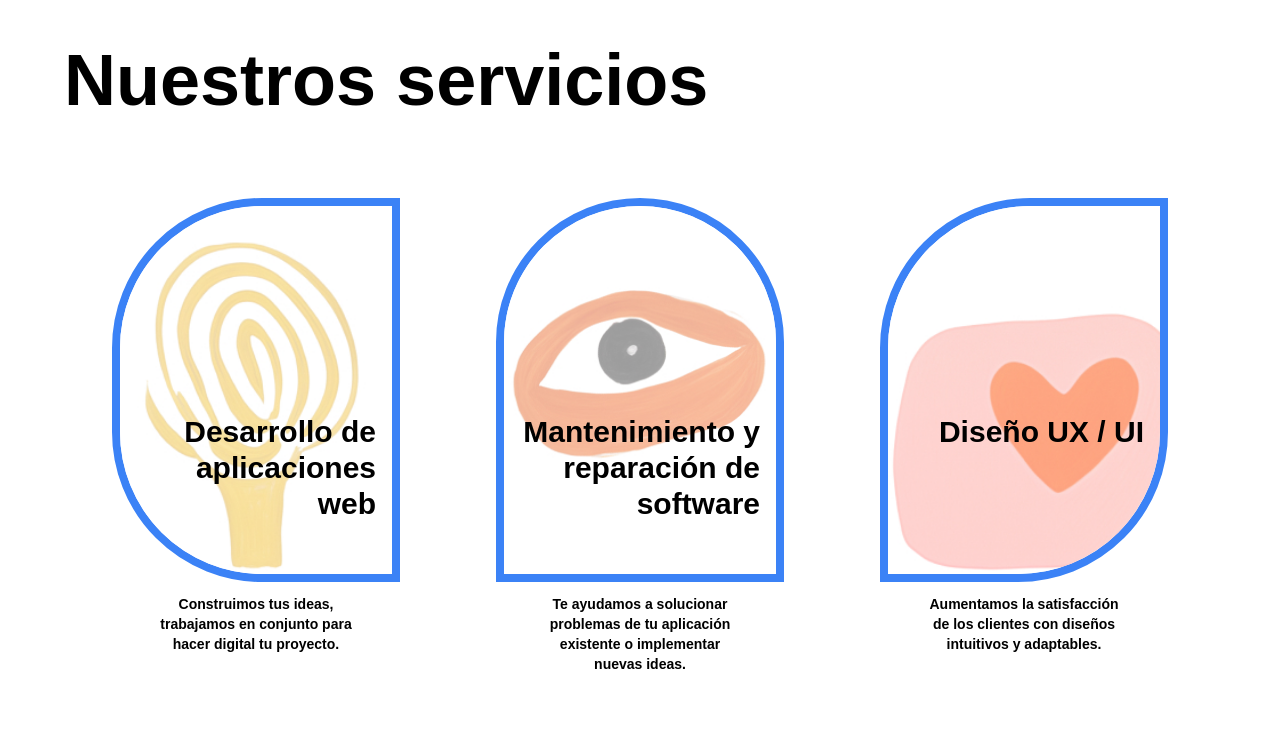
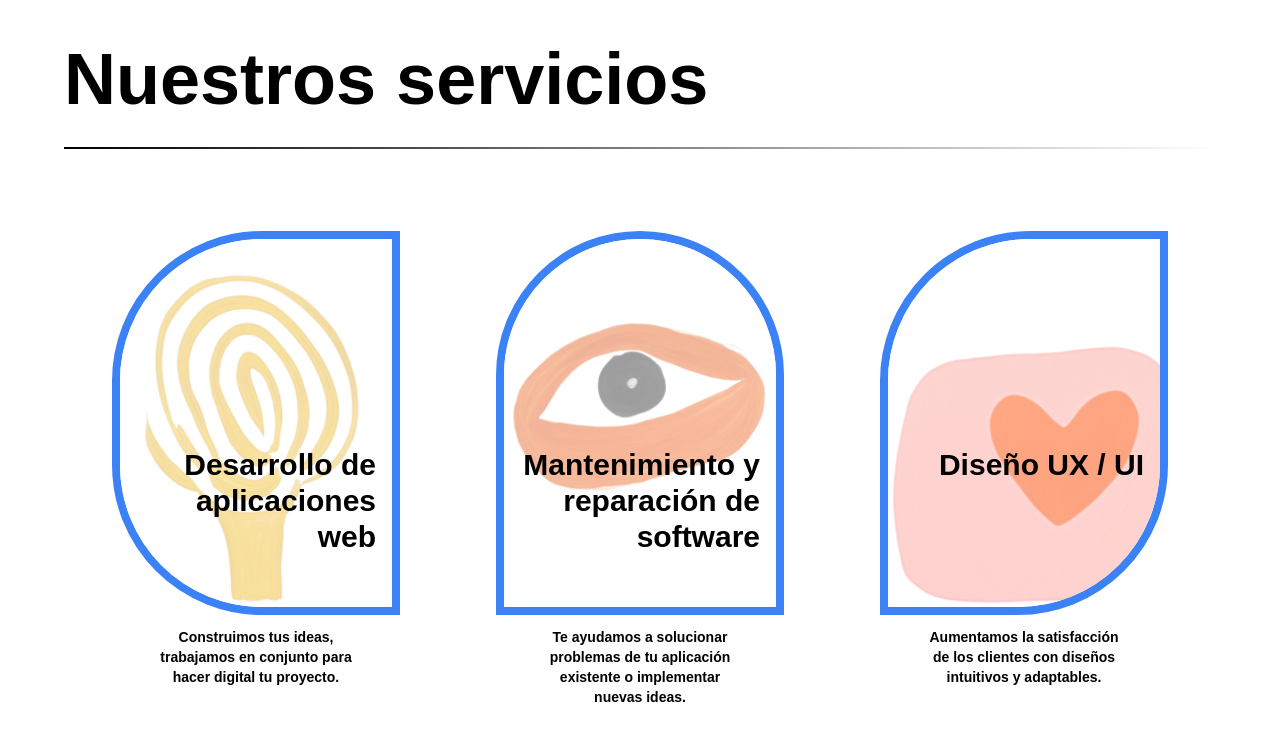
Before and after one commit to lluevenideas/portfolio_lluevenideas, a Next.js app in the folder lluevenideas/: page / in a window 1280 px wide. Shown: the top 740 px of the page. Built offline with nearby package versions, Linux system fonts and the light colour scheme.

Commit message:
gradient

```diff
--- a/lluevenideas/src/components/AboutUsSection/AboutUsSection.tsx
+++ b/lluevenideas/src/components/AboutUsSection/AboutUsSection.tsx
@@ -5,10 +5,12 @@ const AboutUsSection = () => {
   return (
     <div className="flex-col bg-white text-black w-full h-[100vh] content-center justify-center items-center ">
       <div className="w-full h-full justify-center content-center items-center ">
-        <h1 className="text-left font-extrabold text-7xl pl-16">
+        <h1 className="text-left font-extrabold text-7xl pl-16 py-8">
           Nuestros servicios
         </h1>
-        <div className="flex sm:h-[80%] justify-center items-center ">
+        <div className="w-auto mx-16 h-[2px] bg-gradient-to-r from-black to-white"></div>
+
+        <div className="flex sm:h-[80%] justify-center items-center  ">
           {AboutArray?.map((item: IAbout) => (
             <AboutCard itemData={item} key={Math.random()}></AboutCard>
           ))}
```
